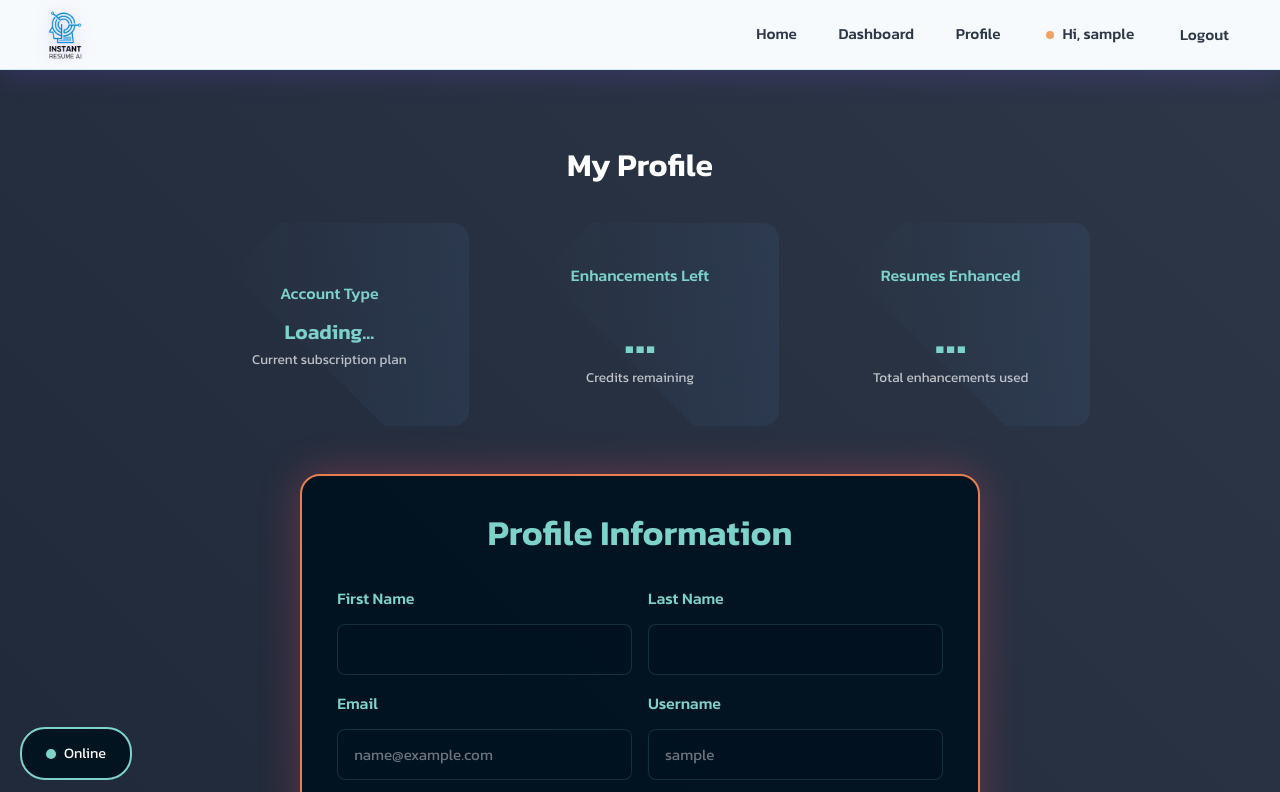
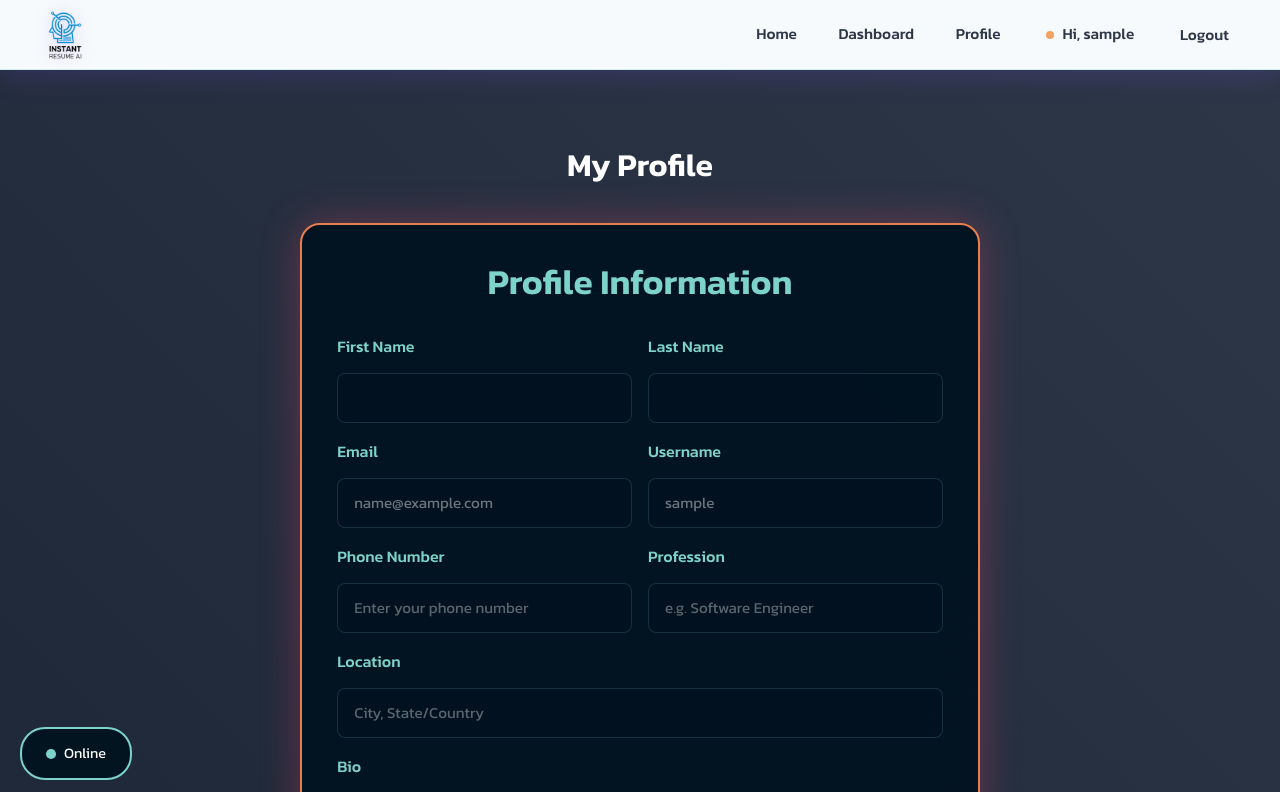
Before and after one commit to shirosdev/InstantResumeAI, a React (Create React App) app in the folder frontend/: page /profile in a window 1280 px wide. Shown: the top 792 px of the page. Built offline with nearby package versions, Linux system fonts and the light colour scheme; no server answers; sample sign-in values are in the browser's storage.

Commit message:
made changes to Profile page to remove additional card components

```diff
--- a/frontend/src/pages/Profile.jsx
+++ b/frontend/src/pages/Profile.jsx
@@ -5,7 +5,7 @@ import { useAuth } from '../hooks/useAuth';
 import { useNavigate, Link } from 'react-router-dom';
 import authService from '../services/authService';
 import '../styles/Profile.css';
-import '../styles/Dashboard.css'; // Ensure Dashboard styles are imported for consistency
+import '../styles/Dashboard.css';
 
 const Profile = () => {
   const { user, logout, updateUserData, userStatus, loading: authLoading, fetchUserStatus } = useAuth();
@@ -108,31 +108,7 @@ const Profile = () => {
           )}
         </div>
 
-        <div className="dashboard-stats">
-          <div className="stat-card">
-            <h3>Account Type</h3>
-            <p className="stat-status">
-              {authLoading || !userStatus ? 'Loading...' : userStatus.plan_name}
-            </p>
-            <p className="stat-description">Current subscription plan</p>
-          </div>
-          <div className="stat-card">
-            <h3>Enhancements Left</h3>
-            <p className="stat-number">
-              {authLoading || !userStatus ? '...' :
-                userStatus.remaining_enhancements === 'unlimited' ? '∞' : userStatus.remaining_enhancements
-              }
-            </p>
-            <p className="stat-description">Credits remaining</p>
-          </div>
-          <div className="stat-card">
-            <h3>Resumes Enhanced</h3>
-            <p className="stat-number">
-              {authLoading || !userStatus ? '...' : userStatus.enhancement_count}
-            </p>
-            <p className="stat-description">Total enhancements used</p>
-          </div>
-        </div>
+        {/* The statistics section has been removed from here */}
 
         <div className="auth-card profile-form-container" style={{ maxWidth: '680px', margin: '2rem auto' }}>
           <h2>Profile Information</h2>
```
